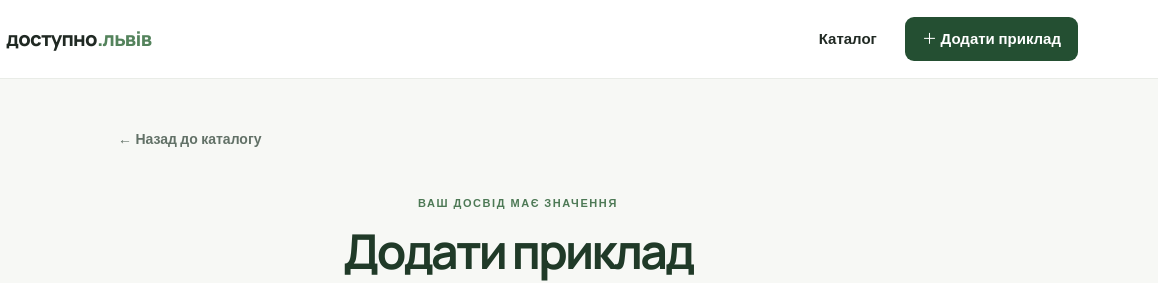
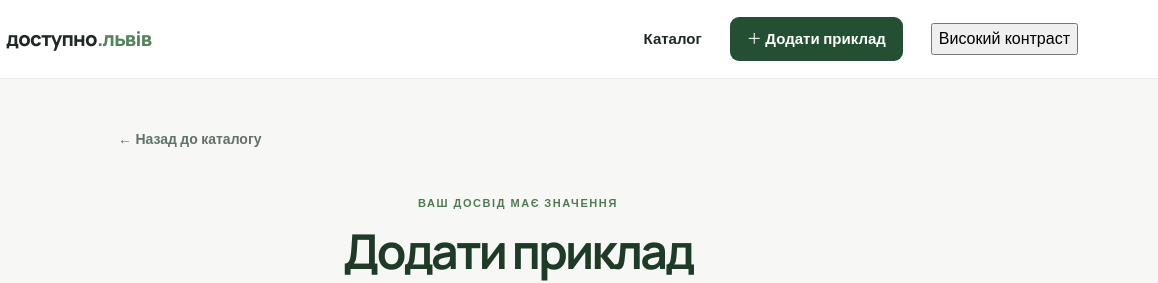
Before and after one commit to AnastasiaFalk/lviv, a plain HTML site: page add.html in a window 1280 px wide. Shown: the top 283 px of the page, 122-1280 px from the left. Drawn offline with Linux system fonts and the light colour scheme; a script that the page names is missing.

Commit message:
Add contrast toggle button to navigation

```diff
--- a/add.html
+++ b/add.html
@@ -24,6 +24,14 @@
                 <nav class="main-nav">
                     <a href="index.html">Каталог</a>
                     <a class="add-link" href="add.html">＋ Додати приклад</a>
+                    <button
+                        type="button"
+                        class="contrast-toggle"
+                        id="contrast-toggle"
+                        aria-pressed="false"
+                    >
+                        Високий контраст
+                    </button>
                 </nav>
             </div>
         </header>
```
